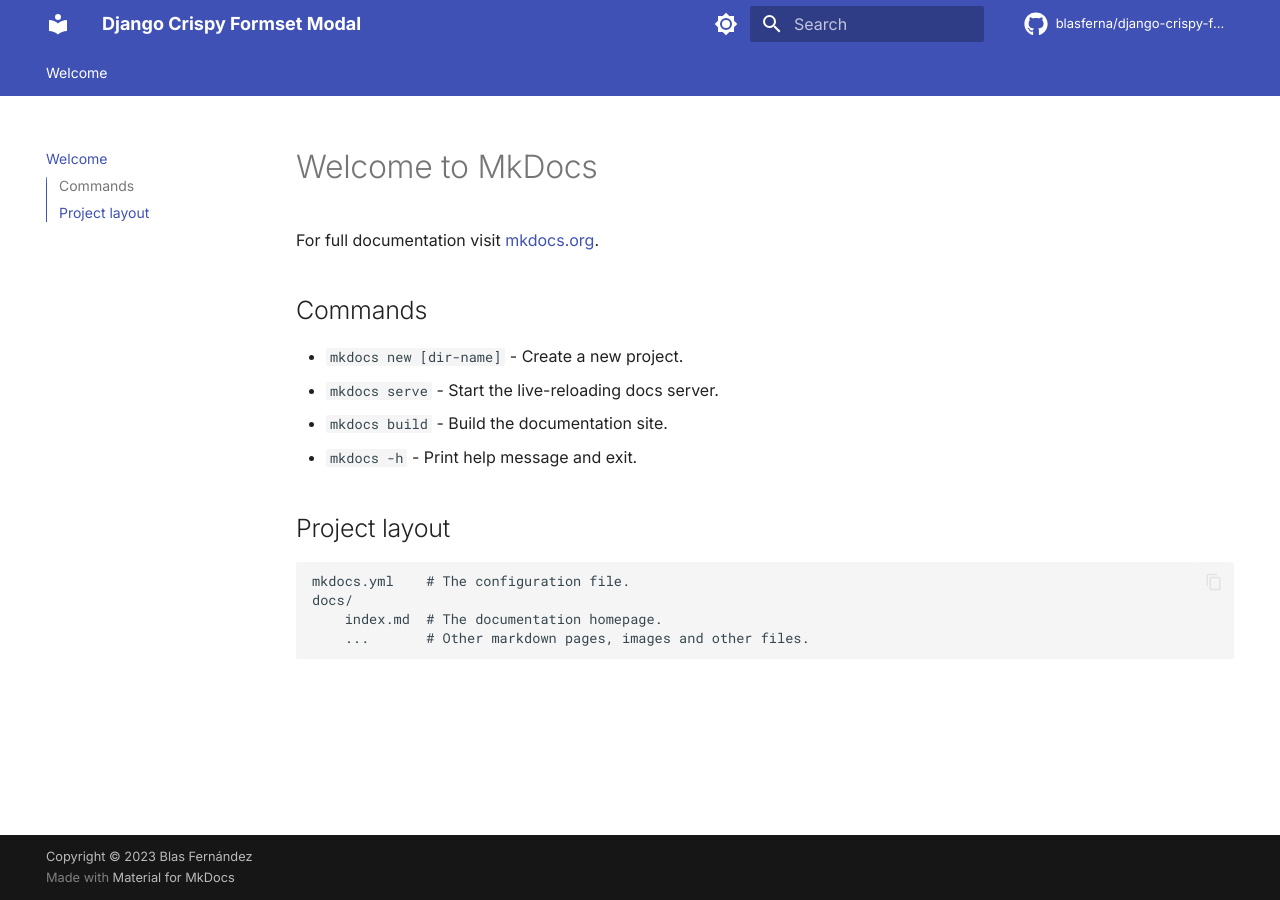
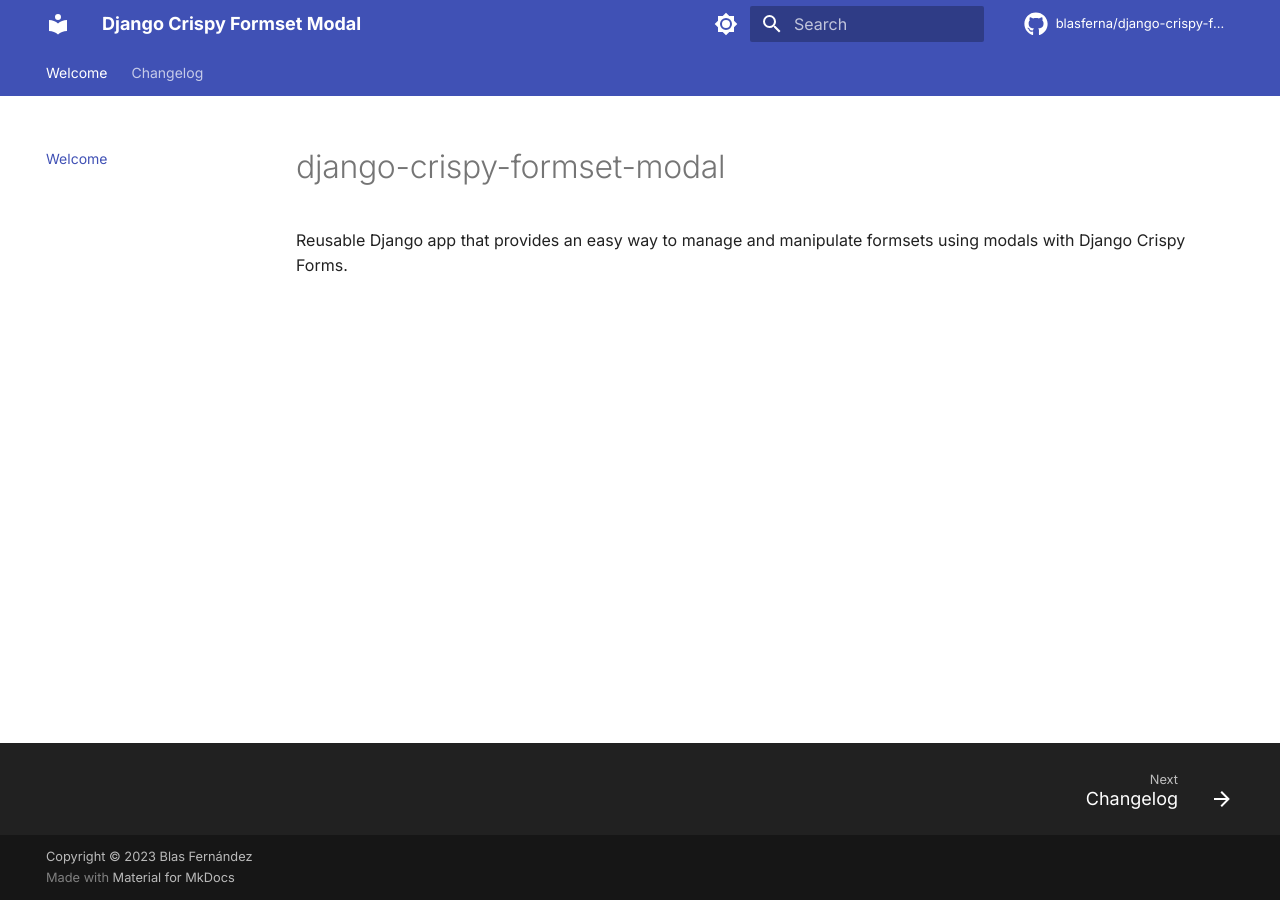
Before and after one commit to blasferna/django-crispy-formset-modal, an MkDocs documentation site: the page built from docs/index.md, in a window 1280 px wide. Built offline with MkDocs 1.6.1 and Material for MkDocs 9.7.7, drawn with Linux system fonts in a browser that asks for light colours; comment, search, counter and statistics services are not loaded.

Commit message:
docs: add markdown_include extension

```diff
--- a/docs/index.md
+++ b/docs/index.md
@@ -1,17 +1 @@
-# Welcome to MkDocs
-
-For full documentation visit [mkdocs.org](https://www.mkdocs.org).
-
-## Commands
-
-* `mkdocs new [dir-name]` - Create a new project.
-* `mkdocs serve` - Start the live-reloading docs server.
-* `mkdocs build` - Build the documentation site.
-* `mkdocs -h` - Print help message and exit.
-
-## Project layout
-
-    mkdocs.yml    # The configuration file.
-    docs/
-        index.md  # The documentation homepage.
-        ...       # Other markdown pages, images and other files.
+{!README.md!}
--- a/mkdocs.yml
+++ b/mkdocs.yml
@@ -6,6 +6,7 @@ copyright: Copyright &copy; 2023 Blas Fernández
 
 nav:
   - Welcome: index.md
+  - Changelog: changelog.md
 
 theme:
   name: material
@@ -46,6 +47,8 @@ markdown_extensions:
   - pymdownx.superfences
   - pymdownx.tabbed:
       alternate_style: true
+  - markdown_include.include:
+      base_path: .
   - mdx_gh_links:
       user: blasferna
       repo: django-crispy-formset-modal
--- a/requirements-dev.txt
+++ b/requirements-dev.txt
@@ -5,4 +5,5 @@ black
 isort==5.10.1
 click==8.0.2
 mkdocs-material
+markdown-include
 mdx-gh-links
```
Also changed, not shown: docs/changelog.md (added, +1 -0 lines).
